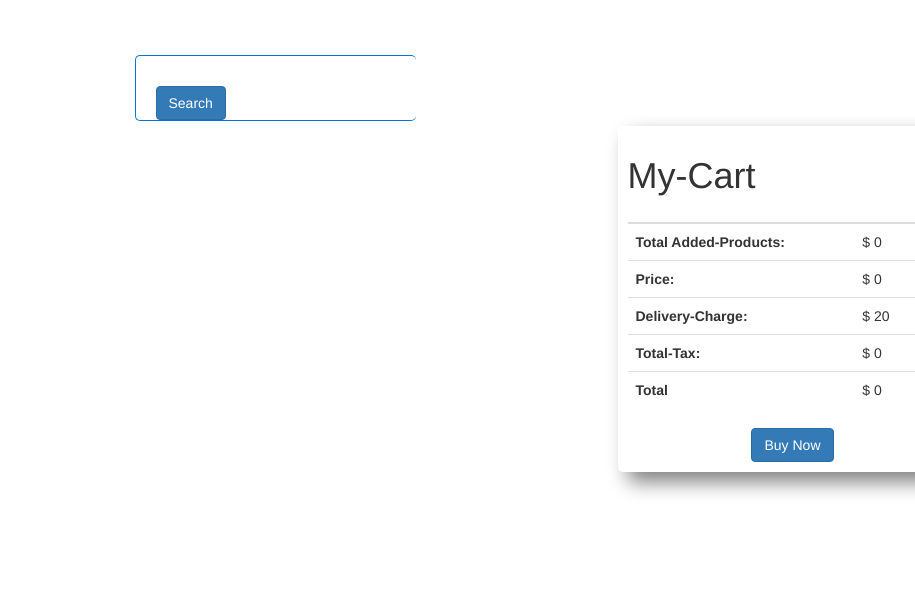
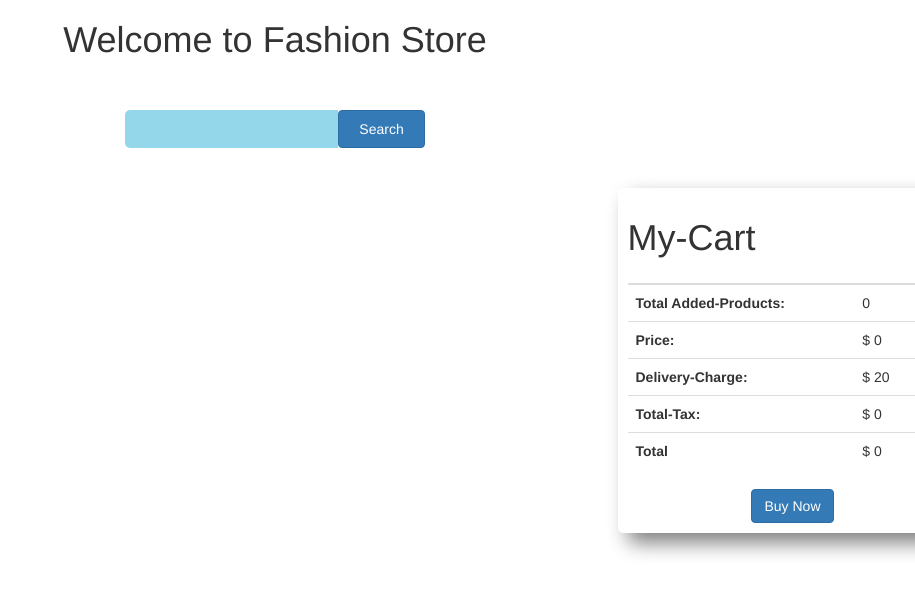
Before and after one commit to Samiul-Ahmed-96/fashion-store, a plain HTML site: page index.html in a window 1280 px wide. Shown: the whole page, without its empty margins (365-1280 px from the left). Drawn offline with nearby package versions, Linux system fonts and the light colour scheme; no server answers.

Commit message:
fixed layout - searchfield - total P count

```diff
--- a/css/style.css
+++ b/css/style.css
@@ -2,38 +2,35 @@ body {
   overflow-x: hidden;
   font-family: "Montserrat", sans-serif;
 }
-.search-field {
+.search-box {
+  width: 300px;
+  margin: auto;
+  padding: 40px 0px;
+  display: flex;
+  justify-content: center;
+  align-items: center;
+}
+#input-field {
+  height: 38px;
+  padding: 16px;
+  background: #95d7ea;
+  border-radius: 5px 0px 0px 5px;
   border: none;
-  border-radius: 50px;
-  padding: 5px;
-  outline: none;
+  color: #000;
 }
-.search-field:hover {
-  outline: none;
-  border: none;
-}
-.search-box {
-  border: 1px solid rgb(3, 118, 211);
-  width: 281px;
-  border-radius: 5px;
-  margin: auto;
-  margin-top: 50px;
-  border-right: none;
-}
-.search-button {
-  padding: 10px 50px;
-  border-radius: 25px;
-  margin-left: 20px;
+
+button#search-btn {
+  padding: 8px 20px;
 }
 #all-products {
   display: grid;
   grid-template-columns: repeat(3, 1fr);
-  /* border: 1px solid black; */
   text-align: center;
   width: 100%;
   margin: auto;
   align-items: center;
   justify-content: center;
+  padding: 20px;
 }
 .single-product {
   padding: 10px;
--- a/index.html
+++ b/index.html
@@ -5,7 +5,7 @@
   <meta charset="UTF-8" />
   <meta http-equiv="X-UA-Compatible" content="IE=edge" />
   <meta name="viewport" content="width=device-width, initial-scale=1.0" />
-  <title>Ranga-Store</title>
+  <title>Fashion-Store</title>
   <link rel="stylesheet" href="./css/style.css" />
   <!-- Latest compiled and minified CSS -->
   <link rel="stylesheet" href="https://maxcdn.bootstrapcdn.com/bootstrap/3.3.7/css/bootstrap.min.css"
@@ -18,8 +18,11 @@
 </head>
 
 <body>
-  <header></header>
+  <header>
+    <h1 class="text-center">Welcome to Fashion Store</h1>
+  </header>
   <main class="main">
+    <section class="search-bar">
       <div class="search-field">
         <div class="search-box">
           <input id="input-field" class="search-field" type="text" />
@@ -29,10 +32,11 @@
           </button>
         </div>
       </div>
+    </section>
+
     <div class="row">
-      <div class="col-md-9 col-lg-9 col-sm-7">
+      <div class="col-md-9 col-lg-9 col-sm-3">
         <div id="all-products" class="">
-          <h1></h1>
         </div>
       </div>
       <div class="col-md-3 col-lg-3 col-sm-5 cart-main">
@@ -50,7 +54,7 @@
             <tbody>
               <tr>
                 <th>Total Added-Products:</th>
-                <td>$ <span id="total-Products">0</span></td>
+                <td><span id="total-Products">0</span></td>
                 <td></td>
                 <td></td>
               </tr>
--- a/js/app.js
+++ b/js/app.js
@@ -3,6 +3,7 @@ const loadProducts = () => {
   fetch(url)
     .then((response) => response.json())
     .then((data) => showProducts(data));
+
 };
 loadProducts();
 
```
Lines whose indentation alone changed are shown as unchanged.
